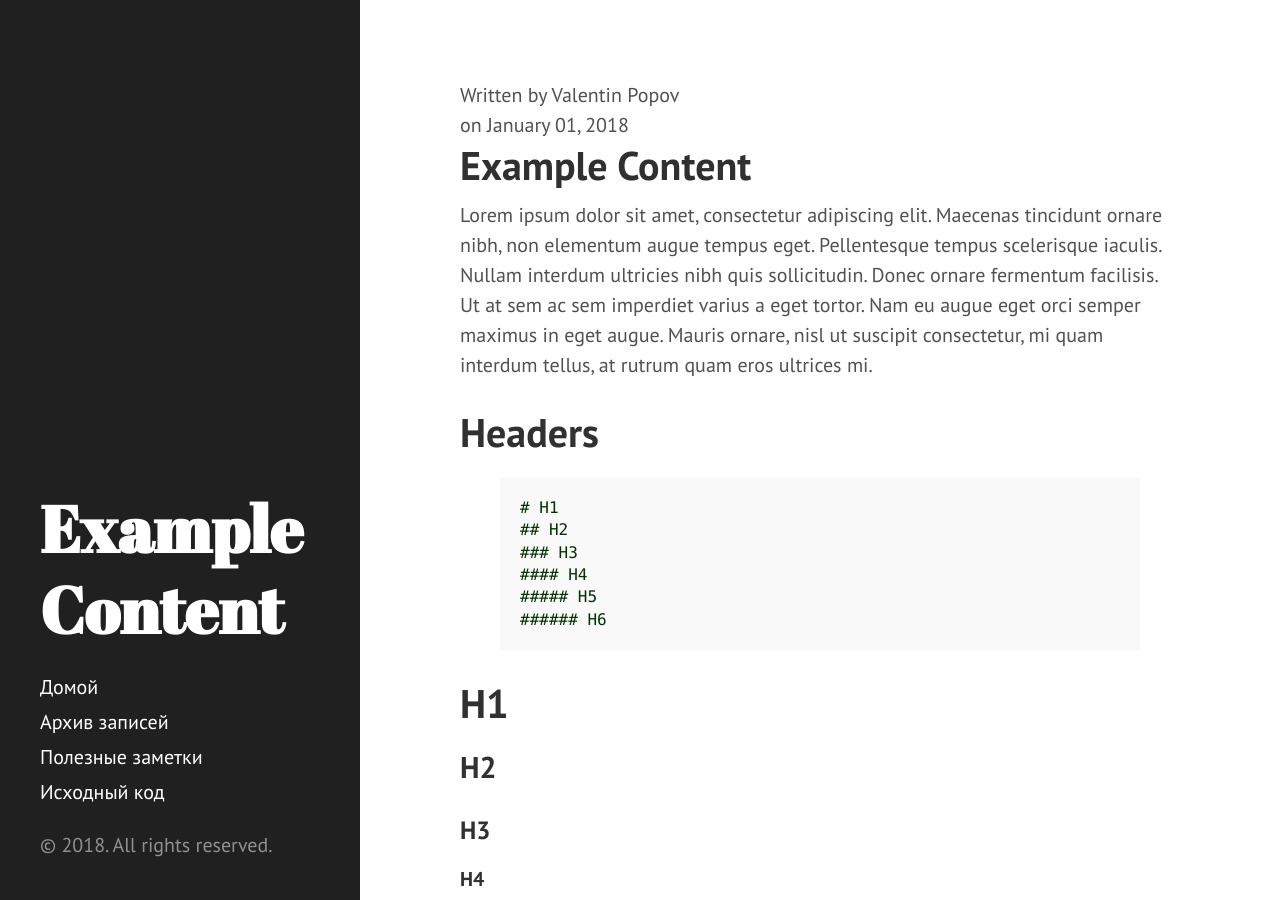
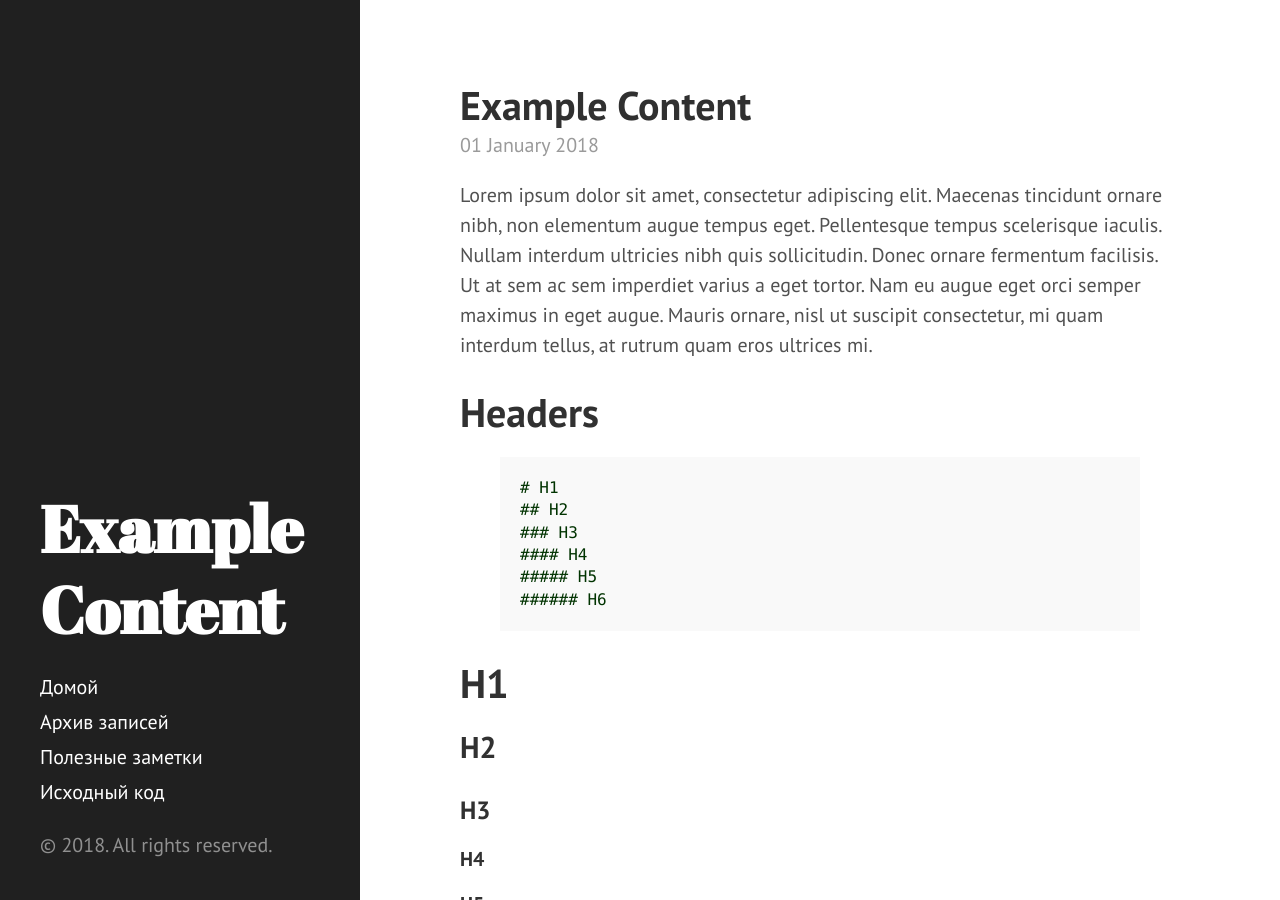
Before and after one commit to valentineus/popov.link, a Jekyll site: the page built from _posts/2018-01-01-example-content.md, in a window 1280 px wide and 900 px high. Built offline with Jekyll 4.4.1, drawn with Linux system fonts in a browser that asks for light colours; comment, search, counter and statistics services are not loaded.

Commit message:
The post template has been rewritten
Signed-off-by: Valentin Popov <valentineus@gmail.com>

```diff
--- a/_layouts/post.html
+++ b/_layouts/post.html
@@ -2,52 +2,30 @@
 layout: default
 ---
 
+<!-- Content of the post -->
 <div class="post">
-    <div class="post-info">
-        <span>Written by</span>
-            {% if page.author %}
-                {{ page.author }}
-            {% else %}
-                {{ site.author.name }}
-            {% endif %}
-
-            {% if page.date %}
-        <br />
-        <span>on&nbsp;</span><time datetime="{{ page.date }}">{{ page.date | date: "%B %d, %Y" }}</time> {% endif %}
-    </div>
-
     <h1 class="post-title">{{ page.title }}</h1>
-    <div class="post-line"></div>
-
+    <span class="post-date">{{ page.date | date_to_long_string }}</span>
     {{ content }}
-
 </div>
 
-{% if page.comments %}
+<!-- Comments on the post -->
+<div class="comments">
     <div id="disqus_thread"></div>
     <script type="text/javascript" defer>
-        var disqus_config = function () {
+        var disqus_config = function() {
+            this.page.identifier = '{{ page.url | relative_url }}';
+            this.page.title = '{{ page.title }}';
             this.page.url = '{{ page.url | absolute_url }}';
-            this.page.identifier = '{{ page.url | absolute_url }}';
         };
 
         (function() {
-            var d = document, s = d.createElement('script');
-            s.src = 'https://valentineus-link.disqus.com/embed.js';
+            var d = document,
+                s = d.createElement('script');
+            s.src = '//valentineus-link.disqus.com/embed.js';
             s.setAttribute('data-timestamp', +new Date());
             (d.head || d.body).appendChild(s);
         })();
     </script>
-{% endif %}
 
-<div class="pagination">
-    {% if page.next.url %}
-        <a href="{{ page.next.url | prepend: site.baseurl }}" class="left arrow">&#8592;</a>
-    {% endif %}
-
-    {% if page.previous.url %}
-        <a href="{{ page.previous.url | prepend: site.baseurl }}" class="right arrow">&#8594;</a>
-    {% endif %}
-
-    <a href="#" class="top">Top</a>
 </div>
```
